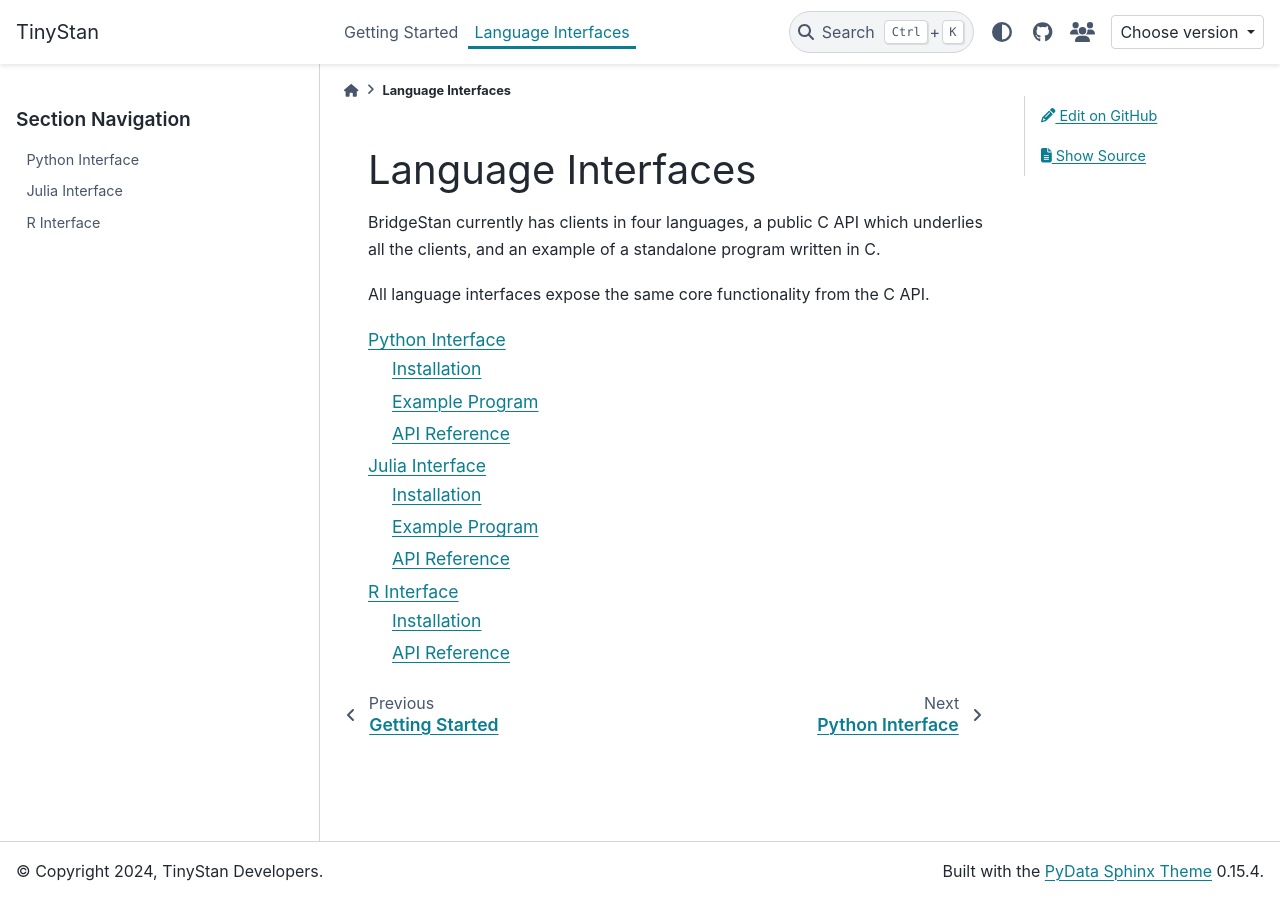
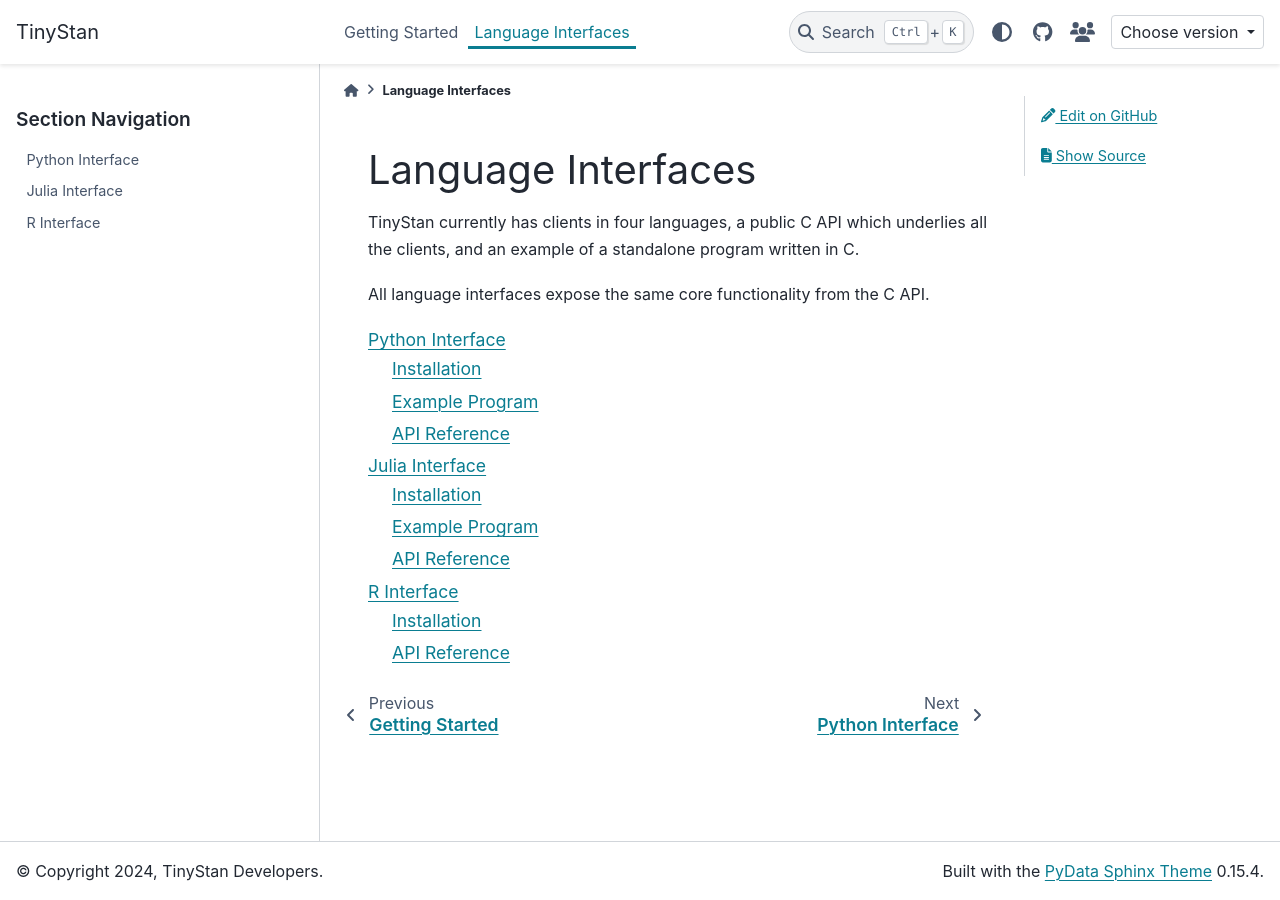
Before and after one commit to WardBrian/tinystan, a Sphinx documentation site: the page built from docs/languages.rst, in a window 1280 px wide. Built offline with Sphinx 7.4.7 and the PyData theme 0.15.4, drawn with Linux system fonts in a browser that asks for light colours; the version number could not be read and is left out.

Commit message:
Update docs

```diff
--- a/docs/languages.rst
+++ b/docs/languages.rst
@@ -2,7 +2,7 @@
 Language Interfaces
 ===================
 
-BridgeStan currently has clients in four languages, a public C API
+TinyStan currently has clients in four languages, a public C API
 which underlies all the clients, and an example of a standalone program
 written in C.
 
--- a/docs/languages/c-api.rst
+++ b/docs/languages/c-api.rst
@@ -7,7 +7,7 @@
 ------------
 
 Please follow the :doc:`Getting Started guide <../getting-started>` to install
-BridgeStan's pre-requisites and downloaded a copy of the BridgeStan source code.
+TinyStan's pre-requisites and downloaded a copy of the TinyStan source code.
 
 This API is implemented in C++ and exposed to C using the ``extern "C"`` directive.
 It is used to implement all the other high-level interfaces. It can also
```
Also changed, not shown: clients/julia/docs/src/julia.md (+1 -1 lines), docs/languages/julia.md (+5 -5 lines), 1 other file.
